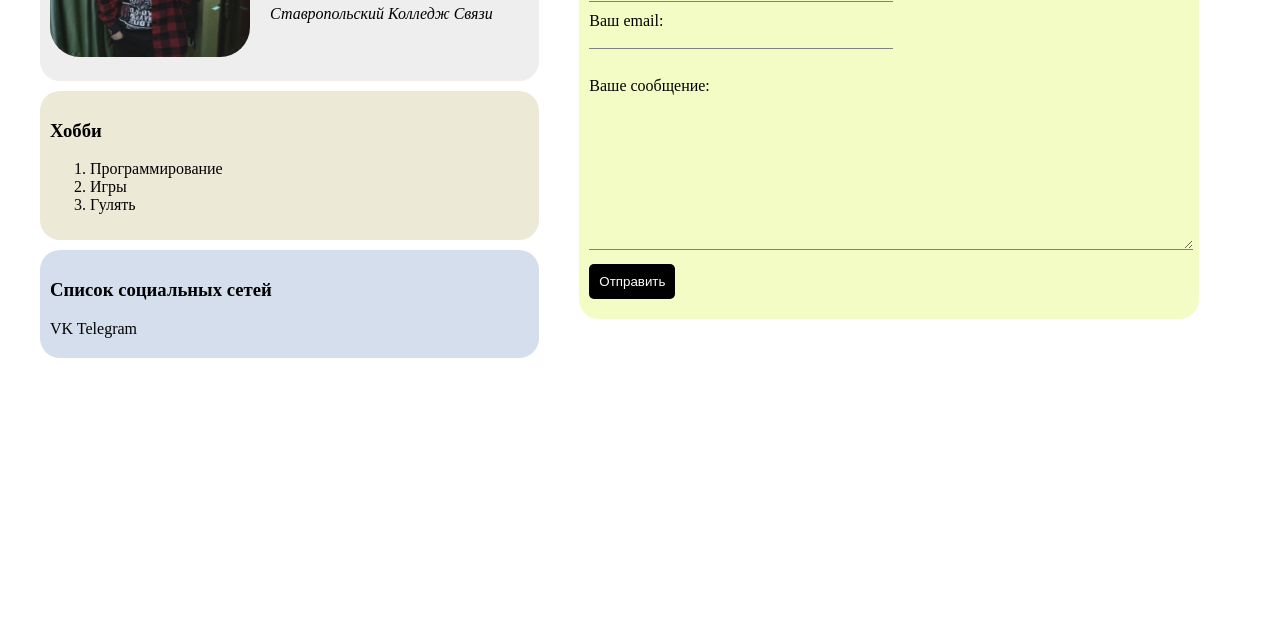
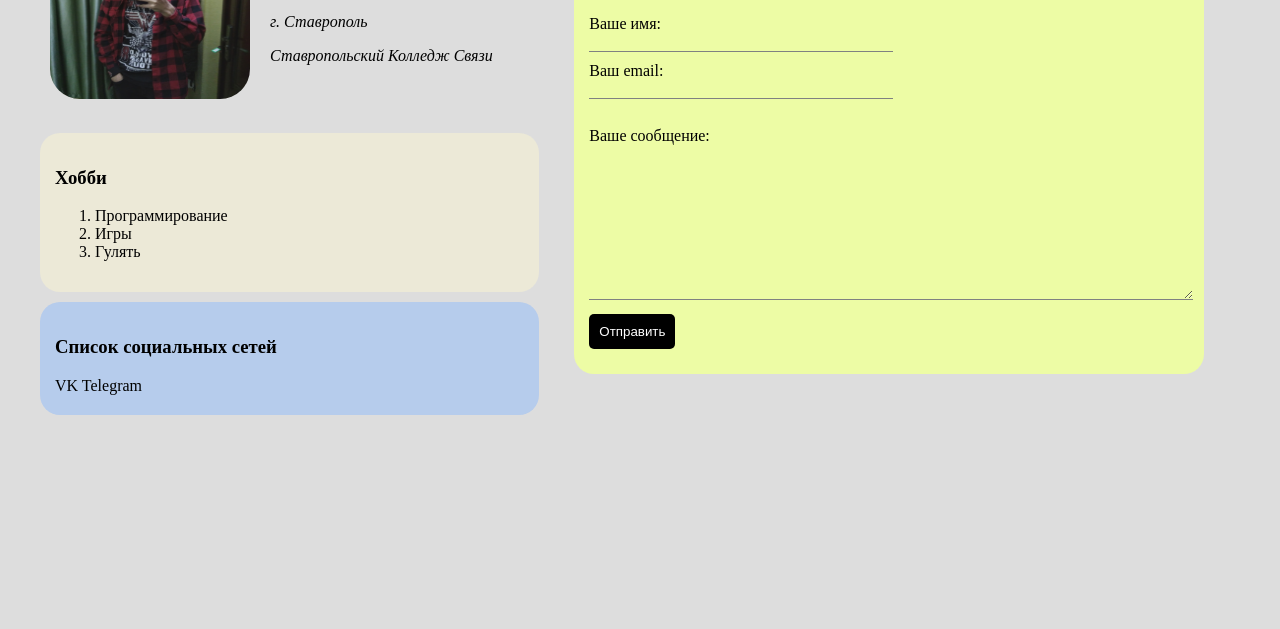
Before and after one commit to Xtantien/frontend_learn, a plain HTML site: page index.html in a window 1280 px wide. Shown: the part 171-800 px from the top of the page. Drawn offline with Linux system fonts and the light colour scheme.

Commit message:
Add files via upload

```diff
--- a/style.css
+++ b/style.css
@@ -1,10 +1,13 @@
+body {
+    background: #dddddd;
+}
 div {
     margin-bottom: 10px;
     max-width: 1200px;
     border-radius: 20px;
 }
 .container {
-    margin: 0 auto;
+    margin: 50px auto;
     display: flex;
 }
 .photo {
@@ -16,17 +19,17 @@ div {
 .iam_container {
     display: flex;
     padding: 20px 10px 10px 10px;
-    background: #eeeeee;
+    /* background: #eeeeee; */
     justify-content: center;
 }
 
 .hobby {
     background: #ece9d7;
-    padding: 10px;
+    padding: 15px;
 }
 .social {
-    background: #d4deec;
-    padding: 10px;
+    background: #b6ccec;
+    padding: 15px;
     padding-bottom: 20px;
 }
 
@@ -39,8 +42,8 @@ div {
     color: orange;
 }
 .connect_container {
-    background: #f3fcc4;
-    padding: 10px;
+    background: #edfca5;
+    padding: 15px;
     width: 50%;
     margin: auto;
 }
--- a/style_media.css
+++ b/style_media.css
@@ -3,7 +3,6 @@
     .iam_container {
         display:block;
         padding: 20px 10px 10px 10px;
-        background: #eeeeee;
         justify-content: center;
     }
     .connect_container {
```
